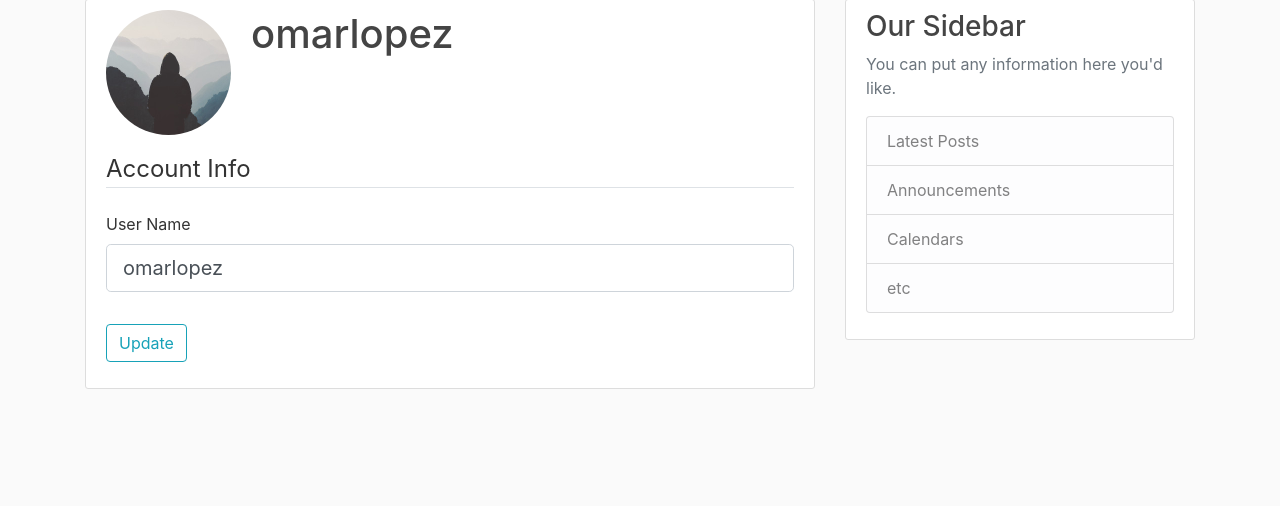
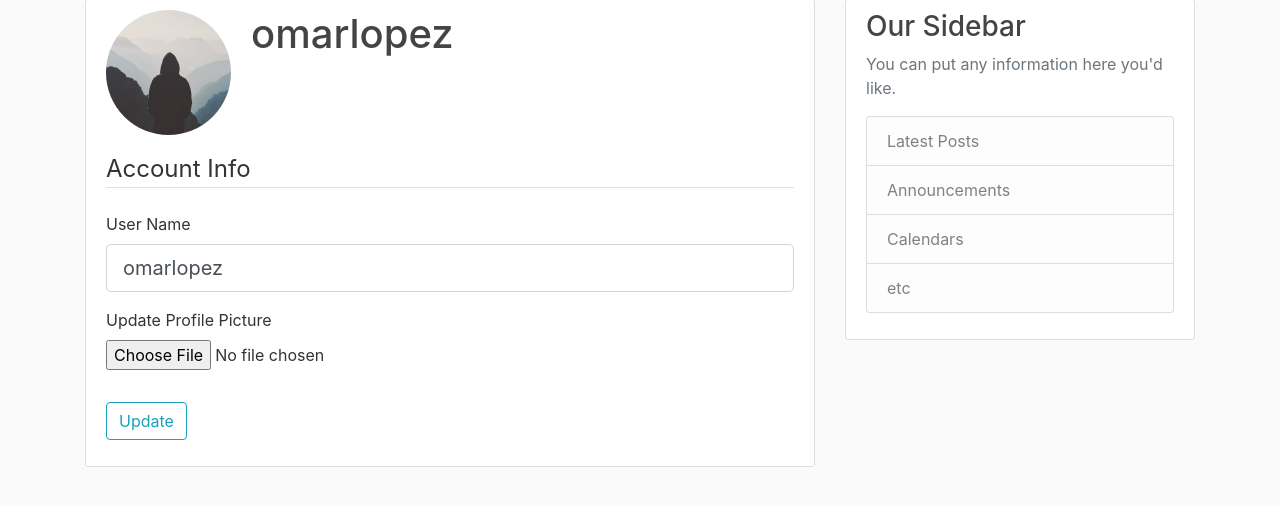
Before and after one commit to omarlopez2001/intensive1.3, a Flask app: page /account in a window 1280 px wide. Shown: the part 105-611 px from the top of the page. Run offline with Flask 2, Linux system fonts and the light colour scheme; a user stored in the database is signed in; some libraries are stand-ins or nearby versions.

Commit message:
update profile picture

```diff
--- a/app/forms.py
+++ b/app/forms.py
@@ -1,4 +1,5 @@
 from flask_wtf import FlaskForm
+from flask_wtf.file import FileField, FileAllowed
 from flask_login import current_user
 from wtforms import StringField, PasswordField, SubmitField, BooleanField
 from wtforms.validators import DataRequired, Length, EqualTo, ValidationError
@@ -27,6 +28,7 @@ class LoginForm(FlaskForm):
 class UpdateAccountForm(FlaskForm):
     username = StringField('User Name',
         validators=[DataRequired(), Length(min=3, max=50)])
+    picture = FileField('Update Profile Picture', validators=[FileAllowed(['jpg', 'png'])])
     submit = SubmitField('Update')
 
     def validate_username(self, username):
--- a/app/routes.py
+++ b/app/routes.py
@@ -1,3 +1,5 @@
+import os
+import secrets
 from flask import render_template, url_for, flash, redirect, request
 from app import app, db, bcrypt
 from app.forms import SignUpForm, LoginForm, UpdateAccountForm
@@ -61,11 +63,24 @@ def logout():
     logout_user()
     return redirect(url_for('home'))
 
+def save_picture(form_picture):
+    random_hex = secrets.token_hex(8)
+    _, f_ext = os.path.splitext(form_picture.filename)
+    picture_fn = random_hex + f_ext
+    picture_path = os.path.join(app.root_path, 'static/profile_pics', picture_fn)
+
+    form_picture.save(picture_path)
+
+    return picture_fn
+
 @app.route('/account', methods=['GET', 'POST'])
 @login_required
 def account():
     form = UpdateAccountForm()
     if form.validate_on_submit():
+        if form.picture.data:
+            picture_file = save_picture(form.picture.data)
+            current_user.image_file = picture_file
         current_user.username = form.username.data
         db.session.commit()
         flash('Your account has been updated!', 'success')
--- a/app/templates/account.html
+++ b/app/templates/account.html
@@ -7,7 +7,7 @@
                 <h2 class="account-heading">{{ current_user.username }}</h2>
             </div>
         </div>
-            <form method='POST' action="">
+            <form method='POST' action="" enctype="multipart/form-data">
                 {{ form.hidden_tag() }}
                 <fieldset class="form-group">
                     <legend class="border-bottom mb-4">Account Info</legend>
@@ -25,6 +25,15 @@
                             {{ form.username(class="form-control form-control-lg") }}
                         {% endif %}
                     </div>
+                    <div class="form-group">
+                        {{ form.picture.label() }}
+                        {{ form.picture(class="form-control-file") }}
+                        {% if form.picture.errors %}
+                            {% for error in form.picture.errors %}
+                                <span class="text-danger">{{ error }}</span>
+                            {% endfor %}
+                        {% endif %}
+                    </div>
                 </fieldset>
                 <div class="form-group">
                     {{ form.submit(class="btn btn-outline-info") }}
```
Also changed, not shown: app/site.db, app/static/profile_pics/04aed13a0b699cd2.jpg (added), app/static/profile_pics/35596f8beb79b18d.JPG (added), app/static/profile_pics/845931da8c2d8487.JPG (added), app/static/profile_pics/aa603df461bc050f.jpg (added), app/static/profile_pics/b823db7a87d3e7b1.jpg (added), app/static/profile_pics/d4defa660aad436f.JPG (added), 1 other file.
